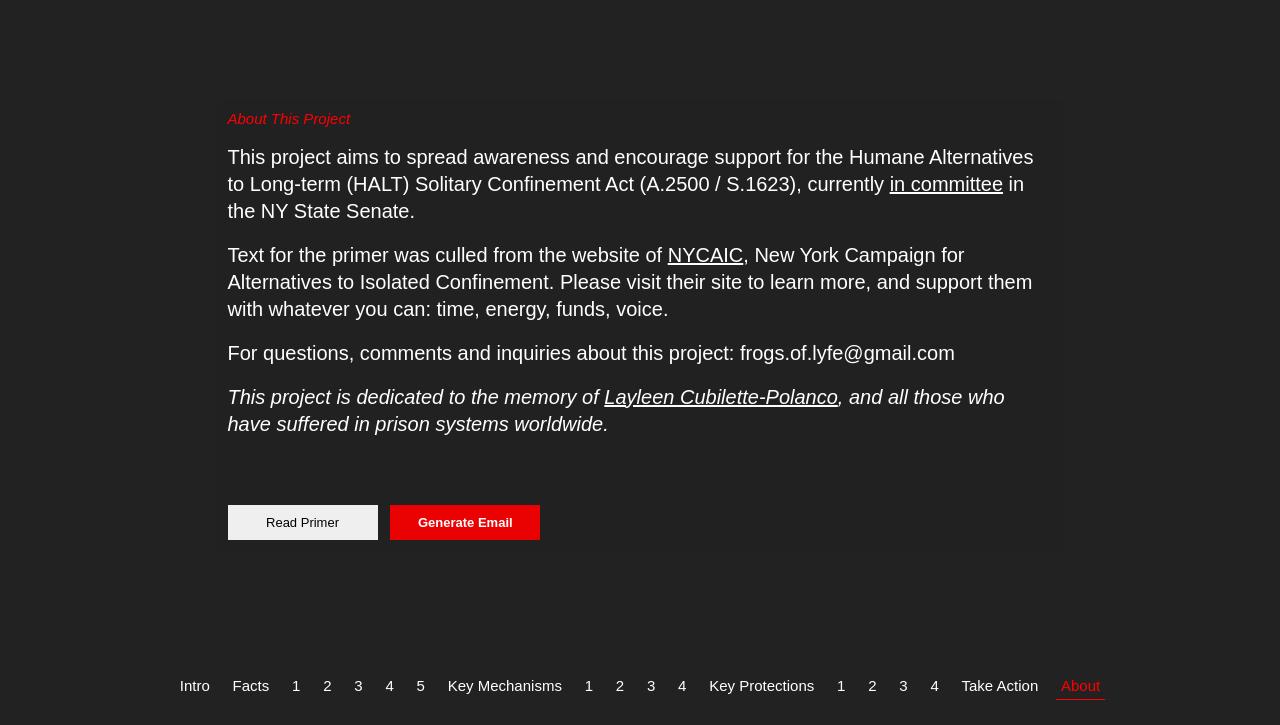
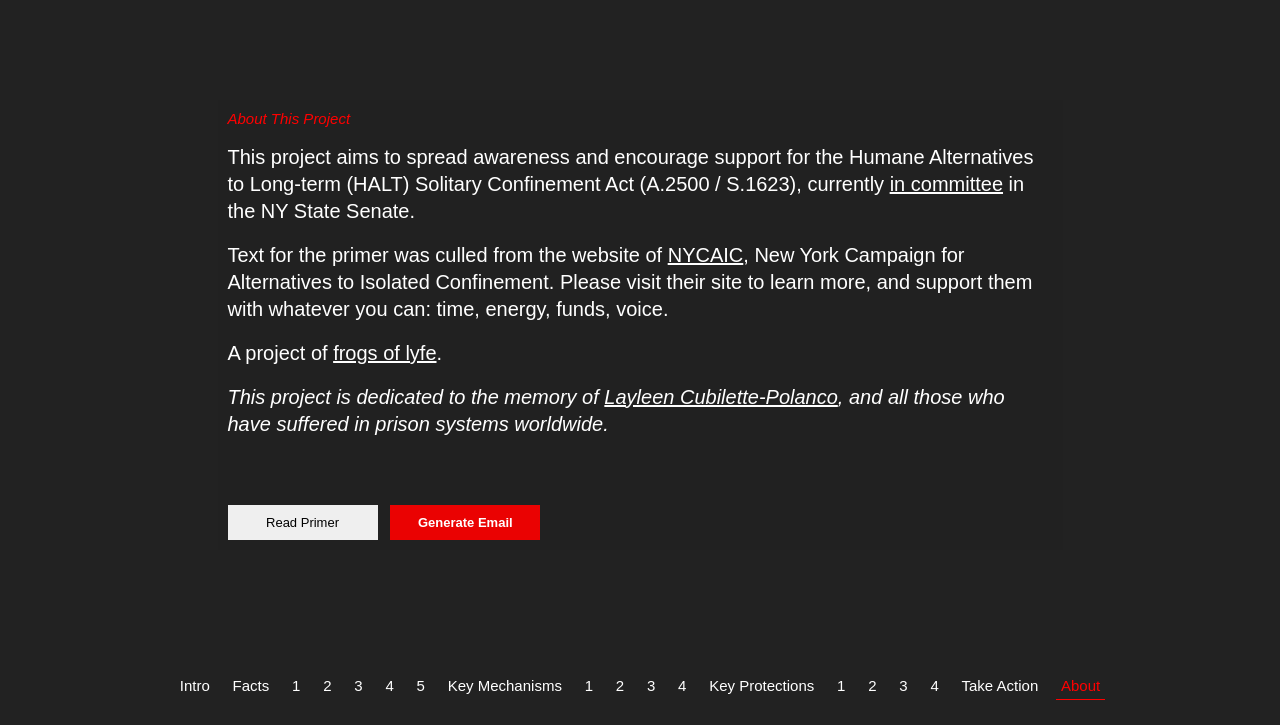
Before and after one commit to frogs-of-lyfe/HALTsolitary, a plain HTML site: page index.html in a window 1280 px wide. Both pictures are taken after a click on the button "About". Shown: the part 75-800 px from the top of the page. Drawn offline with Linux system fonts and the light colour scheme; a web font is replaced by a local one.

Commit message:
link to f-o-l

```diff
--- a/index.html
+++ b/index.html
@@ -208,7 +208,7 @@
       <h4 class="red">About This Project</h4>
       <p>This project aims to spread awareness and encourage support for the Humane Alternatives to Long-term (HALT) Solitary Confinement Act (A.2500 / S.1623), currently <a href="https://www.nysenate.gov/legislation/bills/2019/s1623" target="_blank">in committee</a> in the NY State Senate.</p>
       <p>Text for the primer was culled from the website of <a href="http://nycaic.org/" target="_blank">NYCAIC</a>, New York Campaign for Alternatives to Isolated Confinement. Please visit their site to learn more, and support them with whatever you can: time, energy, funds, voice.</p>
-      <p>For questions, comments and inquiries about this project: frogs.of.lyfe@gmail.com</p>
+      <p>A project of <a href="https://frogs-of-lyfe.github.io" target="_blank">frogs of lyfe</a>.</p>
       <p><em>This project is dedicated to the memory of <a href="https://www.elle.com/culture/career-politics/a27921290/who-is-layleen-polanco-transgender-woman-died-solitary-confinement/" target="_blank">Layleen Cubilette-Polanco</a>, and all those who have suffered in prison systems worldwide.</em></p>
       <button tabindex="2" class="primary reset">Read Primer</button>
       <button tabindex="1" data-href="./email" class="primary link bg-red">Generate Email</button>
```
